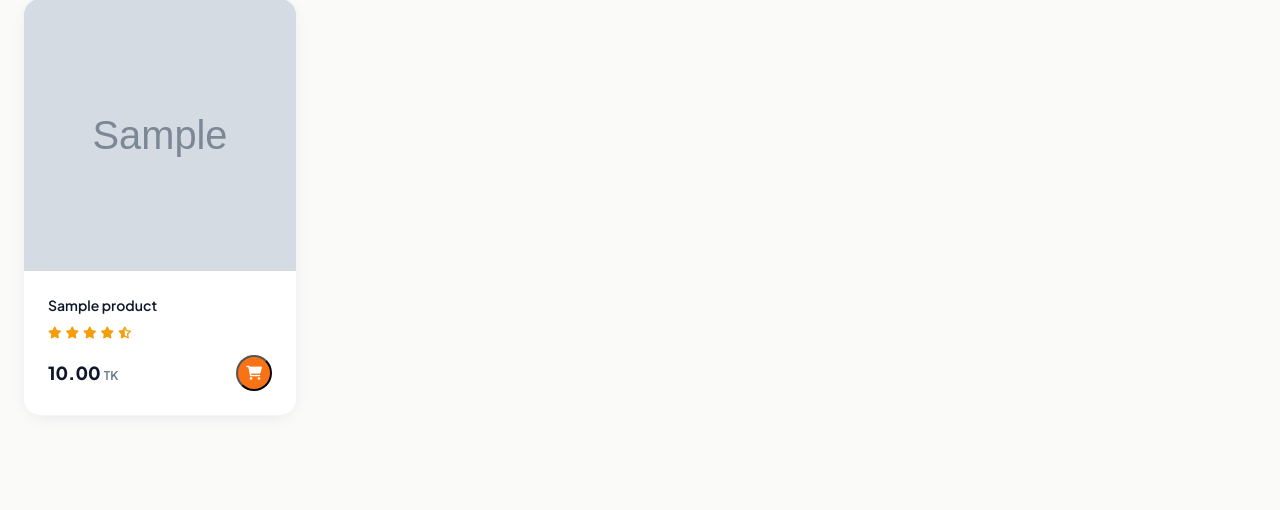
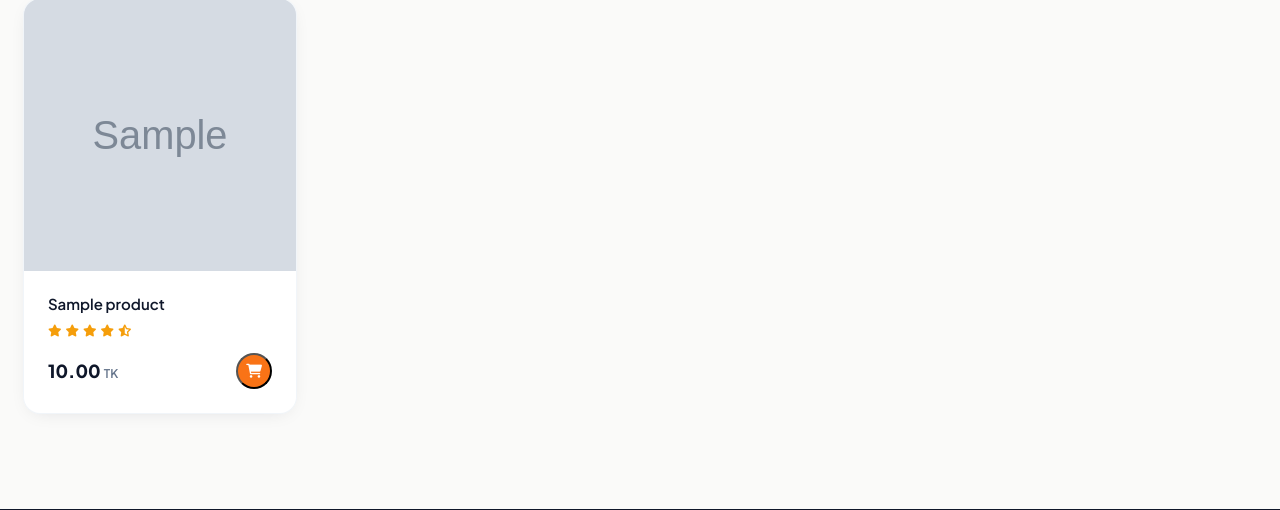
Before and after one commit to RahatGithub/ameaozon, a Django app: a page that uses templates/store/category_detail.html in a window 1280 px wide. Shown: the part 729-1239 px from the top of the page. Run offline with Django 5.2, Linux system fonts and the light colour scheme; tables that the repository leaves empty hold one stand-in row (values such as "Sample post"); grey boxes marked "Sample" are stand-in pictures; some libraries are stand-ins or nearby versions.

Commit message:
style: adjust product card title to 15px for balanced sizing

```diff
--- a/templates/store/category_detail.html
+++ b/templates/store/category_detail.html
@@ -87,7 +87,7 @@
           {% endif %}
         </a>
         <div class="p-4 flex flex-col flex-1">
-          <h3 class="font-display text-sm font-semibold text-ink-900 line-clamp-1">{{ product.name }}</h3>
+          <h3 class="font-display text-[15px] font-semibold text-ink-900 line-clamp-1">{{ product.name }}</h3>
           <div class="mt-1 flex items-center gap-1 text-amber-500 text-xs">
             <i class="fas fa-star"></i><i class="fas fa-star"></i><i class="fas fa-star"></i><i class="fas fa-star"></i><i class="fas fa-star-half-alt"></i>
           </div>
--- a/templates/store/home.html
+++ b/templates/store/home.html
@@ -148,7 +148,7 @@
         </span>
       </a>
       <div class="p-4 flex flex-col flex-1">
-        <h3 class="font-display text-sm font-semibold text-ink-900 line-clamp-1">{{ product.name }}</h3>
+        <h3 class="font-display text-[15px] font-semibold text-ink-900 line-clamp-1">{{ product.name }}</h3>
         <div class="mt-1 flex items-center gap-1 text-amber-500 text-xs">
           <i class="fas fa-star"></i><i class="fas fa-star"></i><i class="fas fa-star"></i><i class="fas fa-star"></i><i class="fas fa-star-half-alt"></i>
         </div>
--- a/templates/store/search_results.html
+++ b/templates/store/search_results.html
@@ -39,7 +39,7 @@
         {% endif %}
       </a>
       <div class="p-4 flex flex-col flex-1">
-        <h3 class="font-display text-sm font-semibold text-ink-900 line-clamp-1">{{ product.name }}</h3>
+        <h3 class="font-display text-[15px] font-semibold text-ink-900 line-clamp-1">{{ product.name }}</h3>
         <p class="text-[11px] text-ink-500 mt-0.5">{{ product.subcategory.name }} in {{ product.subcategory.category.name }}</p>
         <div class="mt-auto pt-3">
           <div class="flex items-center justify-between">
--- a/templates/store/subcategory_detail.html
+++ b/templates/store/subcategory_detail.html
@@ -64,7 +64,7 @@
           {% endif %}
         </a>
         <div class="p-4 flex flex-col flex-1">
-          <h3 class="font-display text-sm font-semibold text-ink-900 line-clamp-1">{{ product.name }}</h3>
+          <h3 class="font-display text-[15px] font-semibold text-ink-900 line-clamp-1">{{ product.name }}</h3>
           <!-- Rating -->
           <div class="mt-1 flex items-center gap-1.5">
             <div class="flex items-center gap-0.5 text-amber-500 text-xs">
--- a/templates/store/wishlist.html
+++ b/templates/store/wishlist.html
@@ -48,7 +48,7 @@
       </form>
 
       <div class="p-4 flex flex-col flex-1">
-        <h3 class="font-display text-sm font-semibold text-ink-900 line-clamp-1">{{ product.name }}</h3>
+        <h3 class="font-display text-[15px] font-semibold text-ink-900 line-clamp-1">{{ product.name }}</h3>
         <p class="text-[11px] text-ink-500 mt-0.5">{{ product.subcategory.name }}</p>
         <div class="mt-auto pt-3">
           <div class="flex items-center justify-between">
```
